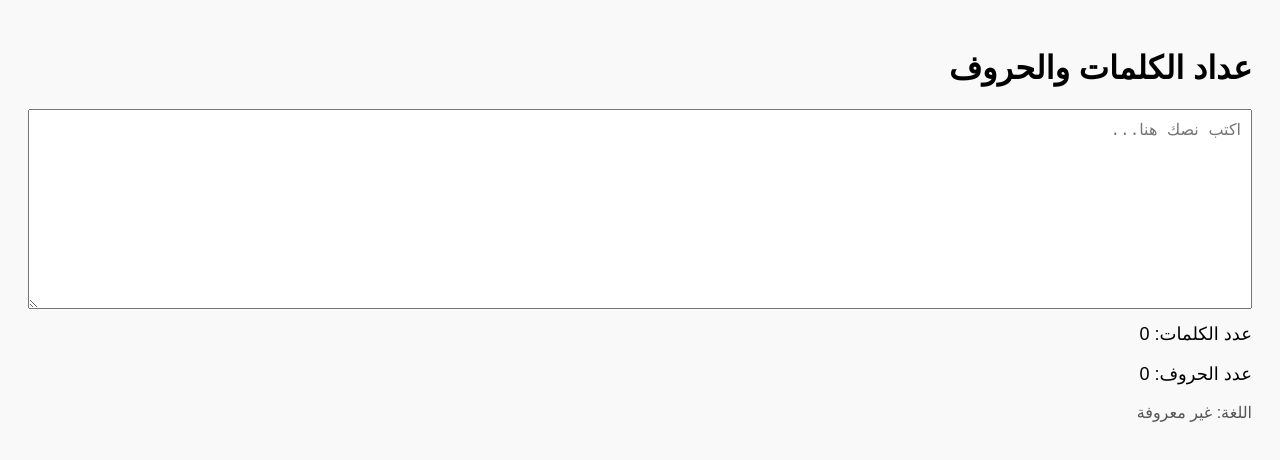
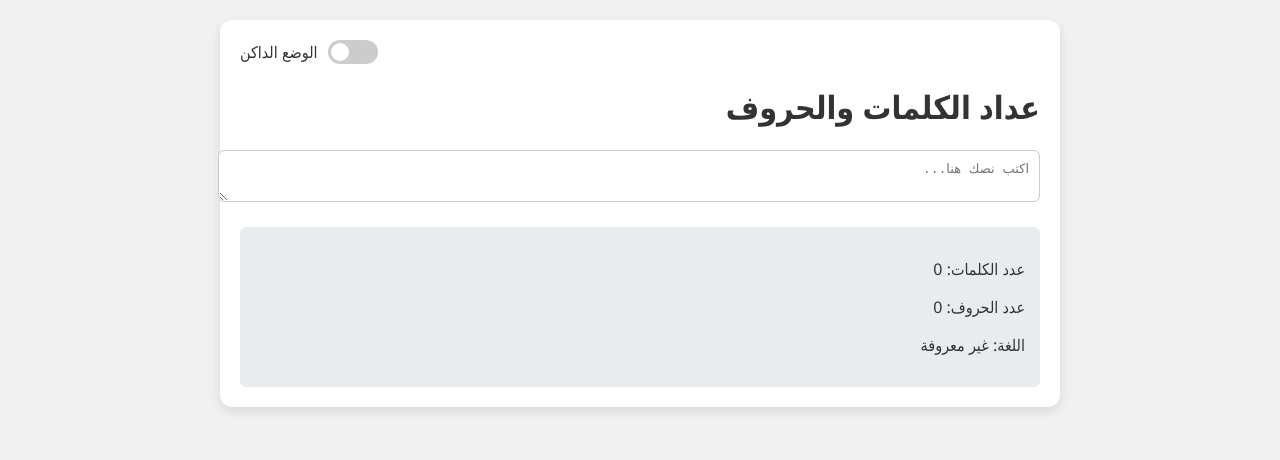
Before and after one commit to ahmadremaw/word-counter-fixed, a plain HTML site: page templates/index.html in a window 1280 px wide. Drawn offline with Linux system fonts and the light colour scheme.

Commit message:
Update index.html

```diff
--- a/templates/index.html
+++ b/templates/index.html
@@ -1,67 +1,171 @@
 <!DOCTYPE html>
 <html lang="ar">
 <head>
-    <meta charset="UTF-8">
+<meta charset="UTF-8" />
+<meta name="viewport" content="width=device-width, initial-scale=1" />
 <title>عداد الكلمات والحروف</title>
-    <meta name="viewport" content="width=device-width, initial-scale=1.0">
 <style>
+    /* القاعدة العامة */
     body {
-            font-family: Arial, sans-serif;
+        font-family: 'Segoe UI', Tahoma, Geneva, Verdana, sans-serif;
+        margin: 0;
+        padding: 20px;
+        background-color: #f0f0f0;
+        color: #333;
+        transition: background-color 0.3s, color 0.3s;
         direction: rtl;
         text-align: right;
-            padding: 20px;
-            background-color: #f9f9f9;
     }
 
+    /* الحاوية الرئيسية */
+    .container {
+        max-width: 800px;
+        margin: auto;
+        background: white;
+        padding: 20px;
+        border-radius: 12px;
+        box-shadow: 0 4px 10px rgba(0,0,0,0.1);
+    }
+
+    /* حقل الإدخال */
     textarea {
         width: 100%;
-            height: 200px;
         padding: 10px;
-            font-size: 16px;
-            box-sizing: border-box;
+        font-size: 1em;
+        border-radius: 6px;
+        border: 1px solid #ccc;
+        resize: vertical;
     }
 
-        .counter {
-            font-size: 18px;
-            margin-top: 10px;
+    /* نتيجة التحليل */
+    .results {
+        margin-top: 20px;
+        background: #e9ecef;
+        padding: 15px;
+        border-radius: 6px;
     }
 
-        .language {
-            font-size: 16px;
-            margin-top: 5px;
-            color: #555;
+    /* التبديل بين الوضعين */
+    .toggle-mode {
+        margin-bottom: 20px;
+        display: flex;
+        align-items: center;
+        justify-content: flex-end;
+        gap: 10px;
+        font-size: 1em;
+        user-select: none;
     }
 
-        @media (max-width: 600px) {
-            body {
-                padding: 10px;
+    .toggle-mode label {
+        cursor: pointer;
     }
 
+    /* سويتش مظهر */
+    .switch {
+        position: relative;
+        display: inline-block;
+        width: 50px;
+        height: 24px;
+    }
+
+    .switch input {
+        opacity: 0;
+        width: 0;
+        height: 0;
+    }
+
+    .slider {
+        position: absolute;
+        cursor: pointer;
+        top: 0; left: 0;
+        right: 0; bottom: 0;
+        background-color: #ccc;
+        transition: 0.4s;
+        border-radius: 24px;
+    }
+
+    .slider:before {
+        position: absolute;
+        content: "";
+        height: 18px;
+        width: 18px;
+        left: 3px;
+        bottom: 3px;
+        background-color: white;
+        transition: 0.4s;
+        border-radius: 50%;
+    }
+
+    input:checked + .slider {
+        background-color: #2196F3;
+    }
+
+    input:checked + .slider:before {
+        transform: translateX(26px);
+    }
+
+    /* الوضع الداكن */
+    body.dark {
+        background-color: #1e1e1e;
+        color: #f0f0f0;
+    }
+
+    body.dark .container {
+        background-color: #2c2c2c;
+    }
+
+    body.dark textarea {
+        background-color: #3a3a3a;
+        color: #fff;
+        border: 1px solid #555;
+    }
+
+    body.dark .results {
+        background-color: #444;
+    }
+
+    /* دعم الشاشات الصغيرة */
+    @media (max-width: 600px) {
         textarea {
+            font-size: 0.9em;
             height: 150px;
         }
     }
 </style>
 </head>
 <body>
+
+<div class="container">
+    <div class="toggle-mode">
+        <label class="switch">
+            <input type="checkbox" id="dark-mode-toggle" />
+            <span class="slider"></span>
+        </label>
+        <span>الوضع الداكن</span>
+    </div>
+
     <h1>عداد الكلمات والحروف</h1>
     <textarea id="text-input" placeholder="اكتب نصك هنا..."></textarea>
-    <p class="counter" id="word-count">عدد الكلمات: 0</p>
-    <p class="counter" id="char-count">عدد الحروف: 0</p>
-    <p class="language" id="language">اللغة: غير معروفة</p>
+
+    <div class="results">
+        <p id="word-count">عدد الكلمات: 0</p>
+        <p id="char-count">عدد الحروف: 0</p>
+        <p id="language">اللغة: غير معروفة</p>
+    </div>
+</div>
 
 <script>
     const textarea = document.getElementById('text-input');
     const wordCount = document.getElementById('word-count');
     const charCount = document.getElementById('char-count');
     const language = document.getElementById('language');
+    const darkToggle = document.getElementById('dark-mode-toggle');
 
     textarea.addEventListener('input', () => {
         const text = textarea.value.trim();
         const words = text === '' ? 0 : text.split(/\s+/).length;
         const chars = text.replace(/\s/g, '').length;
 
-            // كشف اللغة بشكل بدائي
         let lang = 'غير معروفة';
         if (/[ء-ي]/.test(text)) {
             lang = 'عربية';
@@ -73,6 +177,11 @@
         charCount.textContent = `عدد الحروف: ${chars}`;
         language.textContent = `اللغة: ${lang}`;
     });
+
+    darkToggle.addEventListener('change', () => {
+        document.body.classList.toggle('dark', darkToggle.checked);
+    });
 </script>
+
 </body>
 </html>
```
Lines whose indentation alone changed are shown as unchanged.
